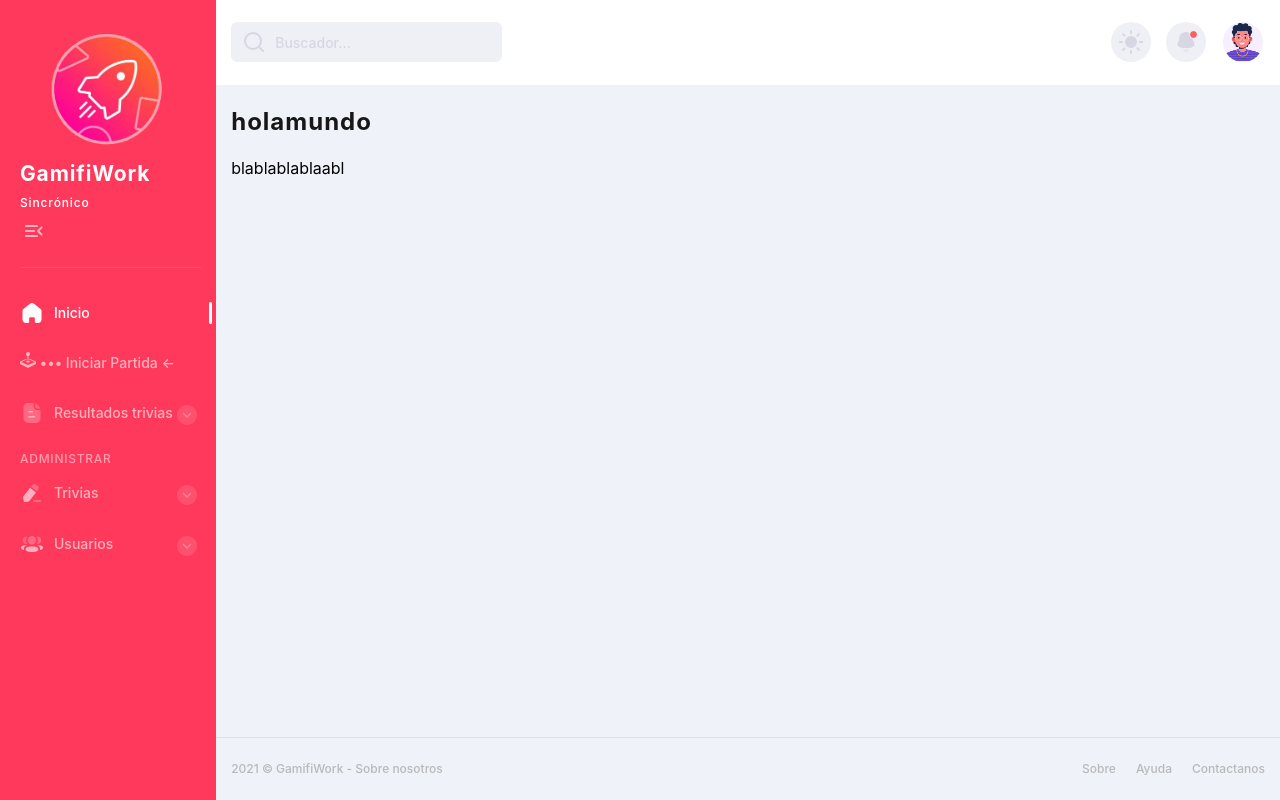
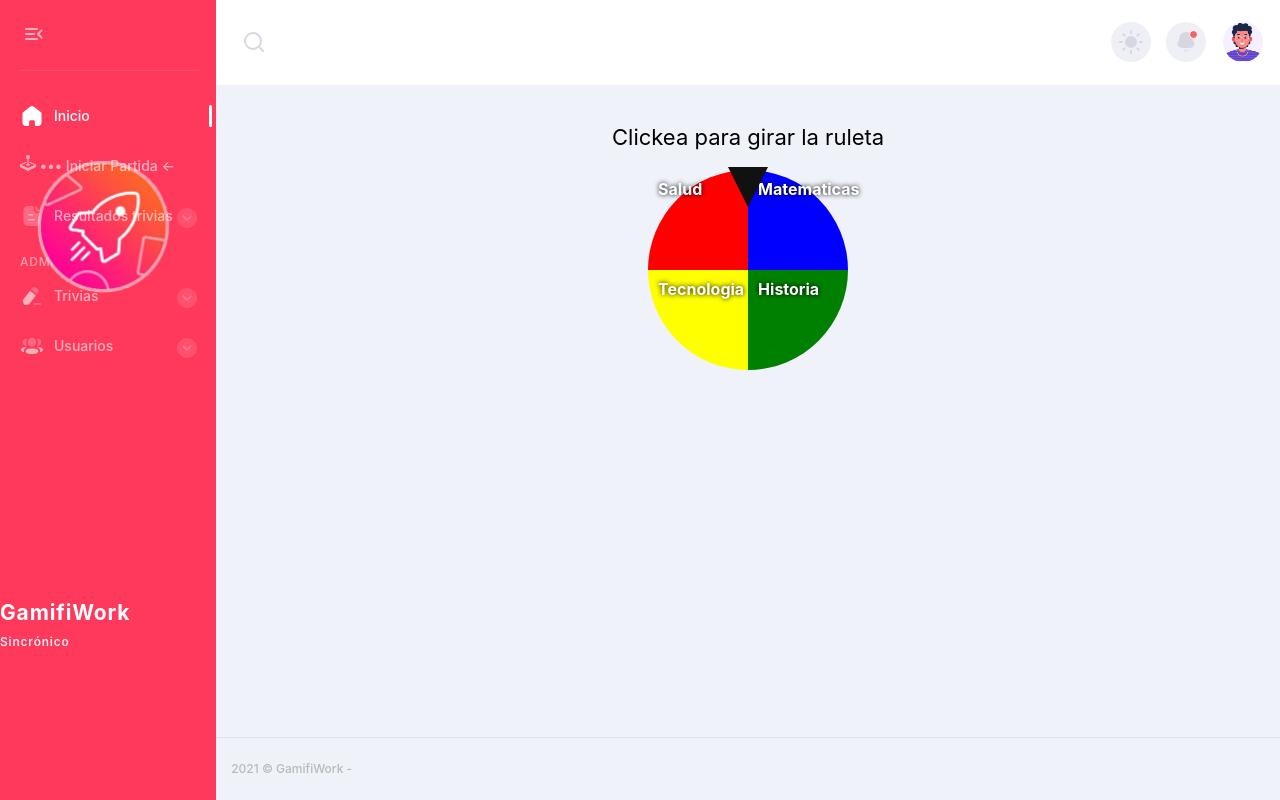
Before and after one commit to Niizhyta/Portafolio_v1, a Django app: page /partida/ in a window 1280 px wide. Run offline with Django 3.2, Linux system fonts and the light colour scheme; some libraries are stand-ins or nearby versions.

Commit message:
ruleta0.1
asdasdadasd

```diff
--- a/app/static/app/css/estilos.css
+++ b/app/static/app/css/estilos.css
@@ -265,3 +265,5 @@ textarea {
     }
 
 }
+
+/*Ruleta*/
--- a/app/static/app/css/style.css
+++ b/app/static/app/css/style.css
@@ -4367,3 +4367,6 @@ label {
     flex-direction: column;
   }
 }
+
+
+/*RULETA*/
--- a/app/templates/app/partida.html
+++ b/app/templates/app/partida.html
@@ -1,13 +1,225 @@
 {% extends 'app/base.html' %}
 {% load static %}
 {% block js %}
+<script src="https://kit.fontawesome.com/d5ff9e6164.js" crossorigin="anonymous"></script>
+<style>
+.directions {
+  text-align: center;
+  font-size: 22px;
+  padding: 20px;
+}
+
+.spin-the-wheel {
+  margin: auto;
+  width: 200px;
+  cursor: pointer;
+}
+
+label {
+  cursor: pointer;
+  position: relative;
+  display: block;
+}
+
+input {
+  width: 0;
+  height: 0;
+  position: absolute;
+  opacity: 0;
+}
+
+.wheel {
+  position: relative;
+  height: 200px;
+  width: 200px;
+}
+
+.option {
+  position: absolute;
+  width: 100px;
+  height: 100px;
+  padding: 10px;
+  color: white;
+  font-weight: bold;
+  text-shadow: 0 0 5px black;
+}
+
+.o1 {
+  background-color: red;
+  top: 0;
+  left: 0;
+  border-top-left-radius: 100%;
+}
+
+.o2 {
+  background-color: blue;
+  top: 0;
+  right: 0;
+  border-top-right-radius: 100%;
+}
+
+.o3 {
+  background-color: yellow;
+  bottom: 0;
+  left: 0;
+  border-bottom-left-radius: 100%;
+}
+
+.o4 {
+  background-color: green;
+  bottom: 0;
+  right: 0;
+  border-bottom-right-radius: 100%;
+}
+
+.message {
+  position: absolute;
+  padding: 20px;
+  background-color: white;
+  color: black;
+  text-align: center;
+  box-shadow: 0 0 5px black;
+  top: 33px;
+  left: 25px;
+  height: 140px;
+  width: 150px;
+  z-index: 5;
+  opacity: 0;
+}
+
+.clicker {
+  position: absolute;
+  z-index: 30;
+  height: 0;
+  width: 0;
+  left: 80px;
+  top: -3px;
+  border-width: 20px 20px 0 20px;
+  transform: scaley(2);
+  transform-origin: 50% 0;
+  border-color: #111 transparent transparent transparent;
+  border-style: solid;
+
+}
+
+:checked ~ .wheel {
+  animation-name: spin;
+  animation-duration: 3s;
+  animation-timing-function: ease-out;
+  animation-fill-mode: both;
+}
+
+@keyframes spin {
+  0% {
+    transform: rotate(0deg);
+  }
+  100% {
+    transform: rotate(1995deg);
+  }
+}
+
+:checked ~ .message {
+  animation-name: winner;
+  animation-delay: 2.9s;
+  animation-duration: 0.5s;
+  animation-timing-function: ease-out;
+  animation-fill-mode: both;
+}
+
+@keyframes winner {
+  0% {
+    transform: scale(0);
+    opacity: 0;
+  }
+  100% {
+    transform: scale(1);
+    opacity: 1;
+  }
+}
+
+:checked ~ .clicker {
+  animation-name: Clicker;
+  animation-duration: 3s;
+  animation-timing-function: ease-out;
+  animation-fill-mode: both;
+}
+@keyframes Clicker {
+  0%, 100% {
+    transform:  rotate(0deg) scaley(2);
+  }
+   5%, 10%, 16%, 23%, 31%, 40%, 50%, 61%, 73%, 86% {
+    transform:  rotate(-15deg) scaley(2);
+
+  }
+  7.5%, 13%, 20.5%, 27%, 35.5%, 45%, 55.5%, 67%, 79.5% {
+    transform:  rotate(-10deg) scaley(2);
+  }
+}
+
+a {
+  display: none;
+  position: absolute;
+  top: 0;
+  left: 0;
+  right: 0;
+  bottom: 0;
+  z-index: 50000;
+}
+
+:checked ~ a {
+  display: block;
+  animation-name: Linkable;
+  animation-delay: 3.1s;
+  animation-fill-mode: both;
+  animation-duration: 0.1s;
+}
+
+@keyframes Linkable {
+  0% {
+    bottom: 100%;
+  }
+
+  100% {
+    bottom: 0;
+  }
+}
+</style>
+
 {% endblock %}
 {% block css %}
 {% endblock %}
 {% block contenido %}
 
-<h1 class="main-title">holamundo</h1>
- <!--Abajo comienza a editar tu pagina-->
 
-blablablablaabl
+
+  <div class="directions">
+    Clickea para girar la ruleta
+</div>
+<div class="spin-the-wheel">
+<label>
+  <input type="radio">
+  <div class="clicker"></div>
+<div class="wheel">
+<div class="option o1">
+    Salud
+</div>
+<div class="option o2">
+    Matematicas
+</div>
+<div class="option o3">
+  Tecnologia
+</div>
+<div class="option o4">
+  Historia
+</div>
+</div>
+
+  <div class="message">
+    Tematica Tecnologia seleccionada! <br>
+    Click para ir a la partida.
+  </div>
+
+  <a href="{% static 'app/css/style.css' %}" target="_blank"></a>
+</label>
+</div>
 {% endblock %}
```
